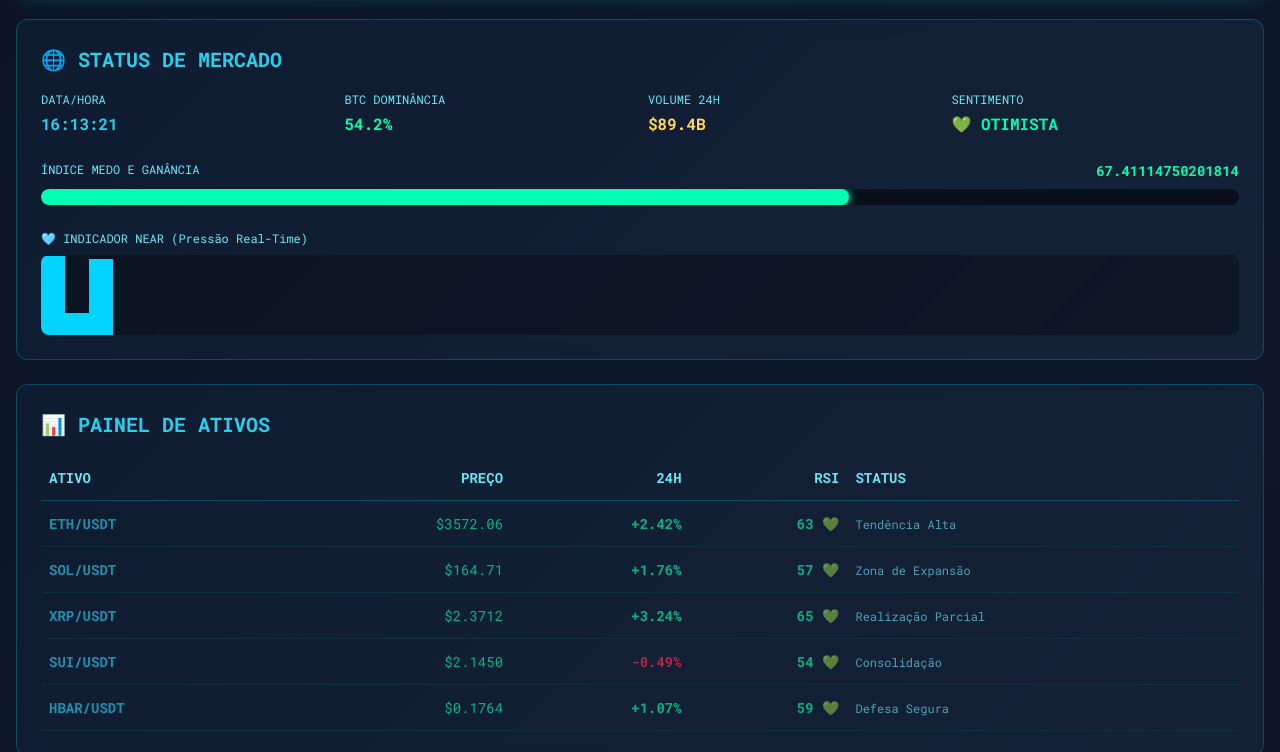
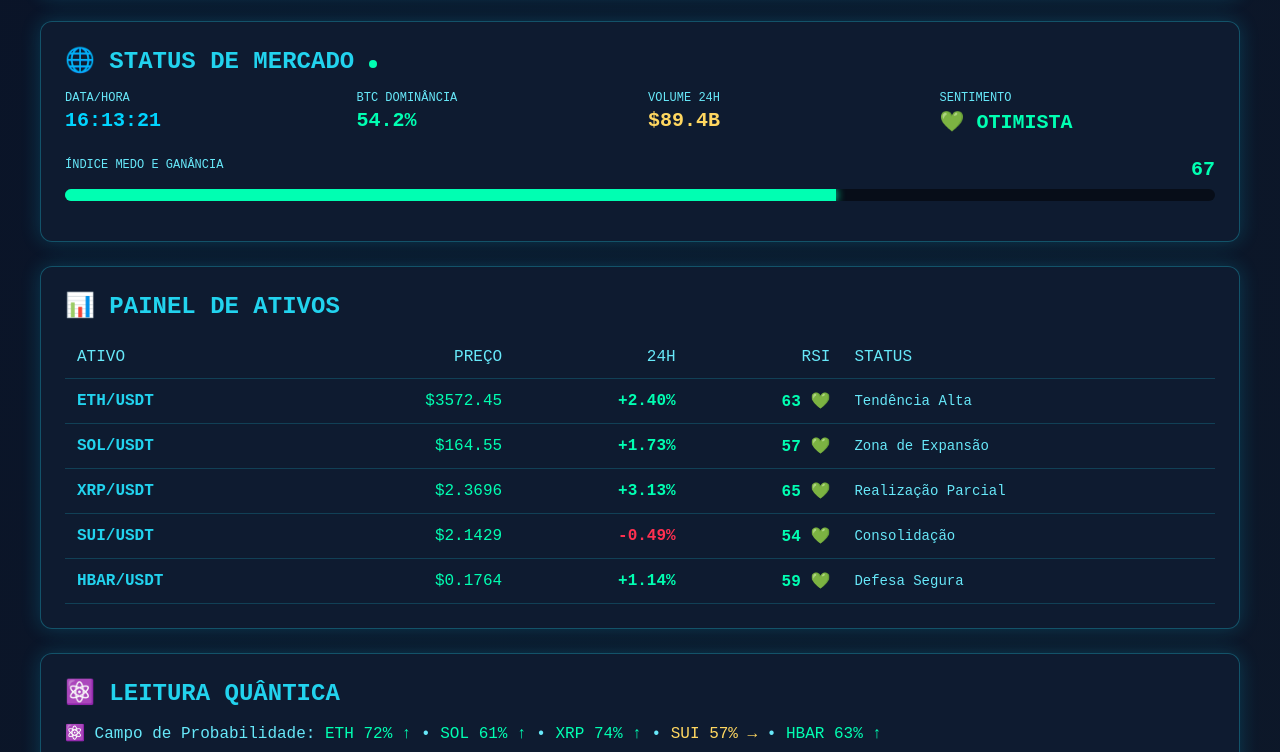
Before and after one commit to aldooliveira83/Eliah-quant-delorean, a plain HTML site: page index.html in a window 1280 px wide. Shown: the part 148-900 px from the top of the page. Drawn offline with nearby package versions, Linux system fonts and the light colour scheme.

Commit message:
Update index.html

```diff
--- a/index.html
+++ b/index.html
@@ -3,195 +3,194 @@
 <head>
   <meta charset="UTF-8">
   <meta name="viewport" content="width=device-width, initial-scale=1.0">
-  <title>⚛️💫 ELIAH QUANT</title>
-  <script src="https://cdn.tailwindcss.com"></script>
+  <title>ELIAH QUANT</title>
   <style>
-    @import url('https://fonts.googleapis.com/css2?family=Roboto+Mono:wght@400;700&display=swap');
+    * { margin: 0; padding: 0; box-sizing: border-box; }
 
     body {
-      margin: 0;
-      padding: 0;
-      font-family: 'Roboto Mono', monospace;
-      background: linear-gradient(135deg, #0b1424 0%, #0d1829 50%, #0b1424 100%);
+      font-family: 'Courier New', monospace;
+      background: linear-gradient(135deg, #0a1428 0%, #0d1829 100%);
       color: #a5f3fc;
       min-height: 100vh;
+      padding: 20px;
     }
 
+    .container { max-width: 1200px; margin: 0 auto; }
+
     .card {
-      background: linear-gradient(135deg, rgba(15, 29, 51, 0.8) 0%, rgba(26, 41, 66, 0.6) 100%);
-      border: 1px solid rgba(6, 182, 212, 0.3);
+      background: rgba(15, 29, 51, 0.8);
+      border: 1px solid rgba(34, 211, 238, 0.3);
       border-radius: 12px;
-      backdrop-filter: blur(10px);
+      padding: 24px;
+      margin-bottom: 24px;
+      box-shadow: 0 0 20px rgba(0, 212, 255, 0.2);
     }
 
-    .glow {
-      box-shadow: 0 0 20px rgba(0, 212, 255, 0.3);
+    h1 {
+      font-size: 2.5rem;
+      color: #22d3ee;
+      margin-bottom: 8px;
+      text-shadow: 0 0 10px rgba(34, 211, 238, 0.5);
     }
 
-    @keyframes pulse {
-      0%, 100% { opacity: 1; }
-      50% { opacity: 0.6; }
+    h2 {
+      font-size: 1.5rem;
+      color: #22d3ee;
+      margin-bottom: 16px;
     }
 
-    .animate-pulse-custom {
-      animation: pulse 3s ease-in-out infinite;
+    .grid {
+      display: grid;
+      grid-template-columns: repeat(auto-fit, minmax(200px, 1fr));
+      gap: 16px;
+      margin-bottom: 24px;
     }
 
-    .neon-green { color: #00FFB2; }
-    .neon-red { color: #FF3050; }
-    .neon-yellow { color: #FFD760; }
-    .neon-blue { color: #00d4ff; }
-
-    table { border-collapse: collapse; width: 100%; }
-    th, td { padding: 12px 8px; text-align: left; }
-    thead { border-bottom: 1px solid rgba(6, 182, 212, 0.3); }
-    tbody tr { border-bottom: 1px solid rgba(6, 182, 212, 0.1); }
-    tbody tr:hover { background: rgba(255, 255, 255, 0.05); }
-
-    .chart {
-      width: 100%;
-      height: 80px;
-      background: rgba(0, 0, 0, 0.3);
-      border-radius: 8px;
-      position: relative;
-      overflow: hidden;
+    .stat-label {
+      font-size: 0.75rem;
+      color: #67e8f9;
+      margin-bottom: 4px;
     }
 
-    .chart-line {
-      position: absolute;
-      bottom: 0;
-      left: 0;
-      width: 2%;
-      background: #00d4ff;
-      transition: all 0.3s ease;
+    .stat-value {
+      font-size: 1.25rem;
+      font-weight: bold;
+    }
+
+    .green { color: #00FFB2; }
+    .red { color: #FF3050; }
+    .yellow { color: #FFD760; }
+    .blue { color: #00d4ff; }
+
+    table {
+      width: 100%;
+      border-collapse: collapse;
+    }
+
+    th, td {
+      padding: 12px;
+      text-align: left;
+      border-bottom: 1px solid rgba(34, 211, 238, 0.2);
+    }
+
+    th {
+      color: #67e8f9;
+      font-weight: normal;
+    }
+
+    tr:hover {
+      background: rgba(255, 255, 255, 0.05);
     }
 
     .progress-bar {
       width: 100%;
-      height: 16px;
+      height: 12px;
       background: rgba(0, 0, 0, 0.5);
       border-radius: 999px;
       overflow: hidden;
+      margin-top: 8px;
     }
 
     .progress-fill {
       height: 100%;
       background: #00FFB2;
+      box-shadow: 0 0 10px #00FFB2;
+      transition: width 1s ease;
+    }
+
+    .footer {
+      text-align: center;
+      padding: 20px;
+      margin-top: 40px;
+    }
+
+    .badge {
+      display: inline-block;
+      padding: 12px 24px;
+      background: rgba(0, 212, 255, 0.1);
+      border: 1px solid #00d4ff;
       border-radius: 999px;
-      box-shadow: 0 0 10px #00FFB2;
-      transition: width 0.5s ease;
+      box-shadow: 0 0 20px rgba(0, 212, 255, 0.3);
+      animation: pulse 2s infinite;
+    }
+
+    @keyframes pulse {
+      0%, 100% { opacity: 1; }
+      50% { opacity: 0.7; }
+    }
+
+    .live-indicator {
+      display: inline-block;
+      width: 8px;
+      height: 8px;
+      background: #00FFB2;
+      border-radius: 50%;
+      margin-right: 8px;
+      animation: blink 1s infinite;
+    }
+
+    @keyframes blink {
+      0%, 100% { opacity: 1; }
+      50% { opacity: 0.3; }
+    }
+
+    @media (max-width: 768px) {
+      h1 { font-size: 1.75rem; }
+      h2 { font-size: 1.25rem; }
+      .grid { grid-template-columns: 1fr 1fr; }
     }
   </style>
 </head>
 <body>
-  <div id="app"></div>
-
-  <script>
-    // Estado global
-    let currentTime = new Date();
-    let chartData = [];
-    let assets = [
-      { symbol: 'ETH/USDT', price: 3573.85, rsi: 63, status: 'Tendência Alta', change: 2.4 },
-      { symbol: 'SOL/USDT', price: 164.52, rsi: 57, status: 'Zona de Expansão', change: 1.8 },
-      { symbol: 'XRP/USDT', price: 2.367, rsi: 65, status: 'Realização Parcial', change: 3.2 },
-      { symbol: 'SUI/USDT', price: 2.143, rsi: 54, status: 'Consolidação', change: -0.5 },
-      { symbol: 'HBAR/USDT', price: 0.1766, rsi: 59, status: 'Defesa Segura', change: 1.1 }
-    ];
-    let fearIndex = 67;
-
-    // Função para formatar preço
-    function formatPrice(price) {
-      return price < 10 ? price.toFixed(4) : price.toFixed(2);
-    }
-
-    // Função para obter cor do RSI
-    function getRSIColor(rsi) {
-      if (rsi >= 50 && rsi <= 65) return 'neon-green';
-      if (rsi < 30 || rsi > 70) return 'neon-red';
-      return 'neon-yellow';
-    }
-
-    // Função para obter emoji do RSI
-    function getRSIEmoji(rsi) {
-      if (rsi >= 50 && rsi <= 65) return '💚';
-      if (rsi < 30 || rsi > 70) return '🔴';
-      return '💛';
-    }
-
-    // Função para renderizar
-    function render() {
-      const app = document.getElementById('app');
-
-      app.innerHTML = `
-        <div style="padding: 16px; max-width: 1400px; margin: 0 auto;">
+  <div class="container">
 
     <!-- HEADER -->
-          <div class="card glow" style="padding: 24px; margin-bottom: 24px;">
-            <h1 style="font-size: 2rem; font-weight: bold; color: #22d3ee; margin-bottom: 8px; display: flex; align-items: center; gap: 8px;">
-              <span style="animation: pulse 1s ease-in-out infinite;">⚡</span>
-              ⚛️💫 ELIAH QUANT
-            </h1>
-            <p style="color: #67e8f9; font-size: 0.875rem;">
-              DeLorean Hybrid Full | Quantum Intelligence
-            </p>
+    <div class="card">
+      <h1>⚛️💫 ELIAH QUANT</h1>
+      <p style="color: #67e8f9;">DeLorean Hybrid Full | Quantum Intelligence</p>
     </div>
 
-          <!-- STATUS DE MERCADO -->
-          <div class="card" style="padding: 24px; margin-bottom: 24px;">
-            <h2 style="font-size: 1.25rem; font-weight: bold; color: #22d3ee; margin-bottom: 16px;">
-              🌐 STATUS DE MERCADO
-            </h2>
+    <!-- STATUS -->
+    <div class="card">
+      <h2>🌐 STATUS DE MERCADO <span class="live-indicator"></span></h2>
 
-            <div style="display: grid; grid-template-columns: repeat(auto-fit, minmax(150px, 1fr)); gap: 16px; margin-bottom: 24px;">
+      <div class="grid">
         <div>
-                <p style="font-size: 0.75rem; color: #67e8f9; margin-bottom: 4px;">DATA/HORA</p>
-                <p style="font-size: 1rem; font-weight: bold; color: #22d3ee;" id="current-time">
-                  ${currentTime.toLocaleTimeString('pt-BR')}
-                </p>
+          <div class="stat-label">DATA/HORA</div>
+          <div class="stat-value blue" id="time">--:--:--</div>
         </div>
         <div>
-                <p style="font-size: 0.75rem; color: #67e8f9; margin-bottom: 4px;">BTC DOMINÂNCIA</p>
-                <p style="font-size: 1rem; font-weight: bold;" class="neon-green">54.2%</p>
+          <div class="stat-label">BTC DOMINÂNCIA</div>
+          <div class="stat-value green">54.2%</div>
         </div>
         <div>
-                <p style="font-size: 0.75rem; color: #67e8f9; margin-bottom: 4px;">VOLUME 24H</p>
-                <p style="font-size: 1rem; font-weight: bold;" class="neon-yellow">$89.4B</p>
+          <div class="stat-label">VOLUME 24H</div>
+          <div class="stat-value yellow">$89.4B</div>
         </div>
         <div>
-                <p style="font-size: 0.75rem; color: #67e8f9; margin-bottom: 4px;">SENTIMENTO</p>
-                <p style="font-size: 1rem; font-weight: bold;" class="neon-green">💚 OTIMISTA</p>
+          <div class="stat-label">SENTIMENTO</div>
+          <div class="stat-value green">💚 OTIMISTA</div>
         </div>
       </div>
 
-            <!-- Fear & Greed -->
-            <div style="margin-bottom: 24px;">
+      <div style="margin-bottom: 16px;">
         <div style="display: flex; justify-content: space-between; margin-bottom: 8px;">
-                <span style="font-size: 0.75rem; color: #67e8f9;">ÍNDICE MEDO E GANÂNCIA</span>
-                <span style="font-size: 0.875rem; font-weight: bold;" class="neon-green" id="fear-value">${fearIndex}</span>
+          <span class="stat-label">ÍNDICE MEDO E GANÂNCIA</span>
+          <span class="stat-value green" id="fear">67</span>
         </div>
         <div class="progress-bar">
-                <div class="progress-fill" id="fear-bar" style="width: ${fearIndex}%;"></div>
+          <div class="progress-fill" id="fear-bar" style="width: 67%;"></div>
+        </div>
       </div>
     </div>
 
-            <!-- Chart NEAR -->
-            <div>
-              <p style="font-size: 0.75rem; color: #67e8f9; margin-bottom: 8px;">
-                🩵 INDICADOR NEAR (Pressão Real-Time)
-              </p>
-              <div class="chart" id="chart-container"></div>
-            </div>
-          </div>
-
-          <!-- PAINEL DE ATIVOS -->
-          <div class="card" style="padding: 24px; margin-bottom: 24px;">
-            <h2 style="font-size: 1.25rem; font-weight: bold; color: #22d3ee; margin-bottom: 16px;">
-              📊 PAINEL DE ATIVOS
-            </h2>
+    <!-- ATIVOS -->
+    <div class="card">
+      <h2>📊 PAINEL DE ATIVOS</h2>
 
       <div style="overflow-x: auto;">
-              <table style="font-size: 0.875rem;">
-                <thead style="color: #67e8f9;">
+        <table>
+          <thead>
             <tr>
               <th>ATIVO</th>
               <th style="text-align: right;">PREÇO</th>
@@ -200,59 +199,38 @@
               <th>STATUS</th>
             </tr>
           </thead>
-                <tbody id="assets-table">
-                  ${assets.map(asset => `
-                    <tr class="animate-pulse-custom">
-                      <td style="font-weight: bold; color: #22d3ee;">${asset.symbol}</td>
-                      <td style="text-align: right;" class="neon-green">$${formatPrice(asset.price)}</td>
-                      <td style="text-align: right; font-weight: bold;" class="${asset.change >= 0 ? 'neon-green' : 'neon-red'}">
-                        ${asset.change >= 0 ? '+' : ''}${asset.change.toFixed(2)}%
-                      </td>
-                      <td style="text-align: right; font-weight: bold;" class="${getRSIColor(asset.rsi)}">
-                        ${asset.rsi} ${getRSIEmoji(asset.rsi)}
-                      </td>
-                      <td style="font-size: 0.75rem; color: #67e8f9;">${asset.status}</td>
-                    </tr>
-                  `).join('')}
+          <tbody id="assets">
+            <!-- Preenchido por JS -->
           </tbody>
         </table>
       </div>
     </div>
 
     <!-- Q-CORE -->
-          <div class="card glow" style="padding: 24px; margin-bottom: 24px;">
-            <h2 style="font-size: 1.25rem; font-weight: bold; color: #22d3ee; margin-bottom: 16px;">
-              ⚛️ LEITURA QUÂNTICA (Q-CORE)
-            </h2>
+    <div class="card">
+      <h2>⚛️ LEITURA QUÂNTICA</h2>
 
-            <div style="margin-bottom: 16px;">
-              <p style="font-size: 0.875rem; color: #67e8f9; margin-bottom: 8px;">
+      <p style="margin-bottom: 16px; color: #67e8f9;">
         ⚛️ Campo de Probabilidade:
-              </p>
-              <div style="display: flex; flex-wrap: wrap; gap: 8px;">
-                ${assets.map(asset => `
-                  <div style="padding: 8px 12px; border-radius: 8px; background: rgba(0, 255, 178, 0.1);">
-                    <span style="font-weight: bold; color: #22d3ee;">${asset.symbol.split('/')[0]}</span>
-                    <span style="margin-left: 8px; font-weight: bold;" class="neon-green">
-                      ${(65 + Math.random() * 15).toFixed(0)}% ↑
-                    </span>
-                  </div>
-                `).join('')}
-              </div>
-            </div>
-
-            <p style="font-size: 0.875rem; color: #67e8f9; margin-bottom: 8px;">
-              💫 Anomalias detectadas: <span class="neon-green">mínimas (fluxo equilibrado)</span>
+        <span class="green">ETH 72% ↑</span> •
+        <span class="green">SOL 61% ↑</span> •
+        <span class="green">XRP 74% ↑</span> •
+        <span class="yellow">SUI 57% →</span> •
+        <span class="green">HBAR 63% ↑</span>
       </p>
 
-            <p style="font-size: 0.875rem; color: #67e8f9; margin-bottom: 16px;">
-              🔗 Correlações: <span class="neon-yellow">SOL↔SUI 0.82 | ETH↔XRP 0.77</span>
+      <p style="margin-bottom: 12px; color: #67e8f9;">
+        💫 Anomalias detectadas: <span class="green">mínimas (fluxo equilibrado)</span>
+      </p>
+
+      <p style="margin-bottom: 16px; color: #67e8f9;">
+        🔗 Correlações: <span class="yellow">SOL↔SUI 0.82 | ETH↔XRP 0.77</span>
       </p>
 
       <div>
         <div style="display: flex; justify-content: space-between; margin-bottom: 8px;">
-                <span style="font-size: 0.875rem; color: #67e8f9;">🌡️ Entropia Quântica</span>
-                <span style="font-weight: bold;" class="neon-green">0.34</span>
+          <span class="stat-label">🌡️ ENTROPIA QUÂNTICA</span>
+          <span class="stat-value green">0.34</span>
         </div>
         <div class="progress-bar">
           <div class="progress-fill" style="width: 34%;"></div>
@@ -264,52 +242,62 @@
     </div>
 
     <!-- FOOTER -->
-          <div style="text-align: center; margin-top: 32px;">
-            <div class="card glow" style="display: inline-block; padding: 12px 24px; animation: pulse 2s ease-in-out infinite;">
-              <p style="font-size: 0.875rem; font-weight: bold; color: #22d3ee;">
-                ⚡ SISTEMA OPERACIONAL | Quantum Intelligence Active
-              </p>
+    <div class="footer">
+      <div class="badge">
+        <strong class="blue">⚡ SISTEMA OPERACIONAL | Quantum Intelligence Active</strong>
       </div>
     </div>
 
   </div>
-      `;
 
-      updateChart();
+  <script>
+    // Dados dos ativos
+    let assets = [
+      { symbol: 'ETH/USDT', price: 3573.85, change: 2.4, rsi: 63, status: 'Tendência Alta' },
+      { symbol: 'SOL/USDT', price: 164.52, change: 1.8, rsi: 57, status: 'Zona de Expansão' },
+      { symbol: 'XRP/USDT', price: 2.367, change: 3.2, rsi: 65, status: 'Realização Parcial' },
+      { symbol: 'SUI/USDT', price: 2.143, change: -0.5, rsi: 54, status: 'Consolidação' },
+      { symbol: 'HBAR/USDT', price: 0.1766, change: 1.1, rsi: 59, status: 'Defesa Segura' }
+    ];
+
+    // Função para atualizar hora
+    function updateTime() {
+      const now = new Date();
+      document.getElementById('time').textContent = now.toLocaleTimeString('pt-BR');
     }
 
-    // Atualizar gráfico
-    function updateChart() {
-      const container = document.getElementById('chart-container');
-      if (!container) return;
-
-      chartData.push(Math.random() * 100);
-      if (chartData.length > 50) chartData.shift();
-
-      container.innerHTML = chartData.map((value, i) =>
-        `<div class="chart-line" style="left: ${i * 2}%; height: ${value}%;"></div>`
-      ).join('');
+    // Função para renderizar ativos
+    function renderAssets() {
+      const tbody = document.getElementById('assets');
+      tbody.innerHTML = assets.map(asset => `
+        <tr>
+          <td style="font-weight: bold; color: #22d3ee;">${asset.symbol}</td>
+          <td style="text-align: right;" class="green">$${asset.price.toFixed(asset.price < 10 ? 4 : 2)}</td>
+          <td style="text-align: right; font-weight: bold;" class="${asset.change >= 0 ? 'green' : 'red'}">
+            ${asset.change >= 0 ? '+' : ''}${asset.change.toFixed(2)}%
+          </td>
+          <td style="text-align: right; font-weight: bold;" class="green">
+            ${asset.rsi} ${asset.rsi >= 50 && asset.rsi <= 65 ? '💚' : asset.rsi > 70 || asset.rsi < 30 ? '🔴' : '💛'}
+          </td>
+          <td style="color: #67e8f9; font-size: 0.875rem;">${asset.status}</td>
+        </tr>
+      `).join('');
     }
 
-    // Atualizar dados
+    // Função para atualizar dados
     function updateData() {
-      currentTime = new Date();
-
-      // Atualiza preços
       assets = assets.map(asset => ({
         ...asset,
         price: asset.price * (1 + (Math.random() - 0.5) * 0.002),
         change: asset.change + (Math.random() - 0.5) * 0.1
       }));
-
-      // Atualiza fear index
-      fearIndex = Math.max(0, Math.min(100, fearIndex + (Math.random() - 0.5) * 5));
-
-      render();
+      renderAssets();
+      updateTime();
     }
 
     // Inicializar
-    render();
+    renderAssets();
+    updateTime();
     setInterval(updateData, 2000);
   </script>
 </body>
```
Lines whose indentation alone changed are shown as unchanged.
